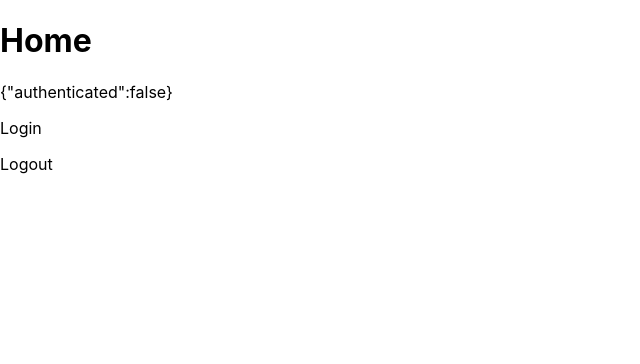
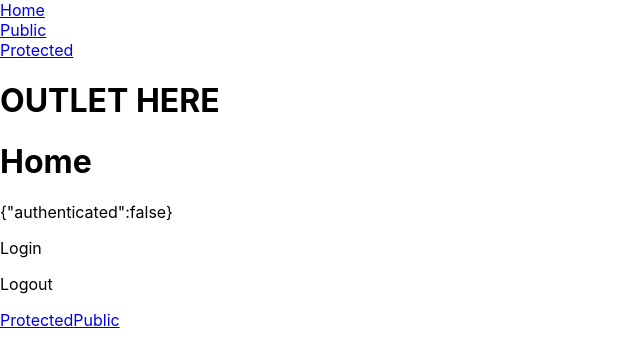
Before and after one commit to Vitamin-Ccc/myspace, a React (Create React App) app in the folder client/: page / in a window 1280 px wide. Shown: the top 364 px of the page, without its empty margins (0-640 px from the left). Built offline with nearby package versions, Linux system fonts and the light colour scheme.

Commit message:
protected routes and public routes separated

```diff
--- a/client/src/App.js
+++ b/client/src/App.js
@@ -1,16 +1,24 @@
 import logo from './logo.svg';
 import './App.css';
-import {Routes, Route} from 'react-router-dom';
+import { Routes, Route } from 'react-router-dom';
 import Home from './pages/Home';
 import Public from './pages/Public';
 import Protected from './pages/Protected';
+import Layout from './pages/Layout';
+import RequireAuth from './components/RequireAuth';
 
 function App() {
   return (
     <Routes>
-      <Route path='/' element={<Home />} />
-      <Route path='/public' element={<Public />} />
-      <Route path='/protected' element={<Protected />} />
+      <Route element={<Layout />}>
+        {/* {public routes go here} */}
+        <Route path='/' element={<Home />} />
+        <Route path='/public' element={<Public />} />
+        <Route element={<RequireAuth />}>
+          {/* protected routes go here */}
+          <Route path='/protected' element={<Protected />} />
+        </Route>
+      </Route>
     </Routes>
   );
 }
--- /dev/null
+++ b/client/src/components/RequireAuth.js
@@ -0,0 +1,20 @@
+import { useContext } from "react"
+import { Navigate, Outlet } from "react-router"
+import { AuthContext } from "../providers/AuthProvider"
+
+const RequireAuth = () => {
+  const auth = useContext(AuthContext)
+
+  if (!auth.authenticated) {
+    return <Navigate to='/' />;
+  }
+
+  return (
+    <div>
+      <h1>Hello {auth.email}</h1>
+      <Outlet />
+    </div>
+  )
+};
+
+export default RequireAuth;
--- a/client/src/pages/Home.js
+++ b/client/src/pages/Home.js
@@ -1,4 +1,5 @@
 import { useContext } from "react";
+import { Link } from "react-router-dom";
 import { AuthContext } from "../providers/AuthProvider";
 
 const Home = () => {
@@ -10,6 +11,9 @@ const Home = () => {
       {JSON.stringify(auth)}
       <p onClick = {auth.handleLogin}>Login</p>
       <p onClick = {auth.handleLogout}>Logout</p>
+      <Link to ="/protected">Protected</Link>
+      <Link to ="/public">Public</Link>
+
     </div>
   )
 }
--- /dev/null
+++ b/client/src/pages/Layout.js
@@ -0,0 +1,21 @@
+import { Link, Outlet } from "react-router-dom"
+
+const Layout = () => {
+  return (
+    <div>
+      <div>
+        <Link to='/'>Home</Link>
+      </div>
+      <div>
+        <Link to='/public'>Public</Link>
+      </div>
+      <div>
+        <Link to='/protected'>Protected</Link>
+      </div>
+      <h1>OUTLET HERE</h1>
+      <Outlet />
+    </div>
+  )
+}
+
+export default Layout;
--- a/client/src/pages/Protected.js
+++ b/client/src/pages/Protected.js
@@ -1,7 +1,15 @@
+import { useContext } from "react";
+import { AuthContext } from "../providers/AuthProvider";
+
 const Protected = () => {
+  const auth = useContext(AuthContext);
   return (
     <div>
       <h1>Protected</h1>
+      <p>email: {auth.email}</p>
+      <p>{JSON.stringify(auth)}</p>
+      {auth.authenticated && <p>is logged in</p>}
+      {!auth.authenticated && <p>ERROR SHOULD NOT BE HERE</p>}
     </div>
   )
 }
```
